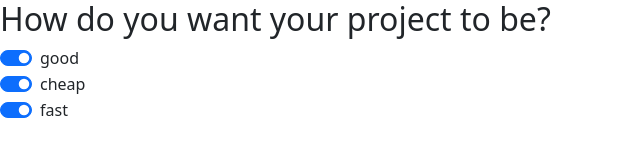
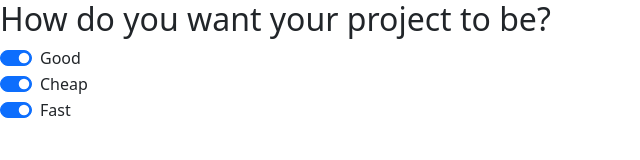
Before and after one commit to acciojob/toggler-js-abhilashvc777, a website: page main.html in a window 1280 px wide. Shown: the full height of the page, 0-640 px from the left. Drawn offline with nearby package versions, Linux system fonts and the light colour scheme.

Commit message:
created a submission

```diff
--- a/main.html
+++ b/main.html
@@ -13,15 +13,15 @@
 	<div class="toggle-container">
 	<div class="form-check form-switch" id="g1">
   <input class="form-check-input toggle" id="good" type="checkbox" role="switch" id="flexSwitchCheckChecked" checked>
-  <span class="form-check-label"  for="flexSwitchCheckChecked">good</span>
+  <span class="form-check-label"  for="flexSwitchCheckChecked">Good</span>
 </div>
 	<div class="form-check form-switch" id="g2">
   <input class="form-check-input toggle" id="cheap" type="checkbox" role="switch" id="flexSwitchCheckChecked" checked>
-  <span class="form-check-label "  for="flexSwitchCheckChecked">cheap</span>
+  <span class="form-check-label "  for="flexSwitchCheckChecked">Cheap</span>
 </div>
 	<div class="form-check form-switch" id="g3">
   <input class="form-check-input toggle" id="fast" type="checkbox" role="switch" id="flexSwitchCheckChecked" checked>
-  <span class="form-check-label" for="flexSwitchCheckChecked">fast</span>
+  <span class="form-check-label" for="flexSwitchCheckChecked">Fast</span>
 </div>
 		</div>
     <script type="text/javascript" src="./script.js">
```
